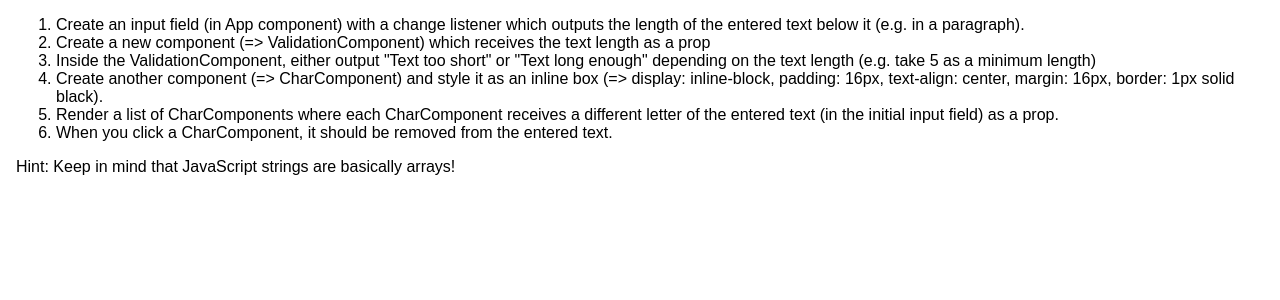
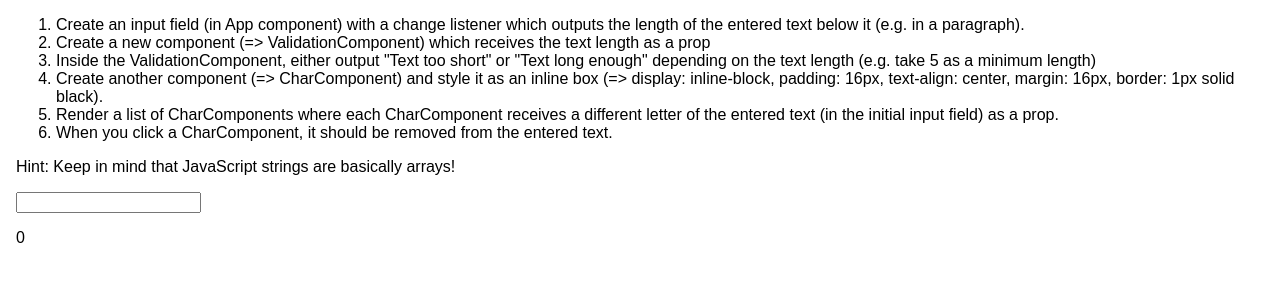
Before and after one commit to BartusZak/Lists-Assignment, a React (Create React App) app: page / in a window 1280 px wide. Shown: the top 300 px of the page. Built offline with nearby package versions, Linux system fonts and the light colour scheme.

Commit message:
Create an input and length of the entered text.
Create an input field (in App component) with a change listener which outputs the length of the entered text below it (e.g. in a paragraph).

```diff
--- a/src/App.js
+++ b/src/App.js
@@ -1,7 +1,16 @@
 import React, { Component } from 'react';
 import './App.css';
+import Componente from "./Component/Component";
 
 class App extends Component {
+  state = {
+    userInput: ''
+  }
+
+  changeInputHandler = (event) => {
+    this.setState({userInput: event.target.value});
+  }
+
   render() {
     return (
       <div className="App">
@@ -14,6 +23,9 @@ class App extends Component {
           <li>When you click a CharComponent, it should be removed from the entered text.</li>
         </ol>
         <p>Hint: Keep in mind that JavaScript strings are basically arrays!</p>
+
+      <Componente change={this.changeInputHandler} value={this.state.userInput}/>
+
       </div>
     );
   }
--- /dev/null
+++ b/src/Component/Component.js
@@ -0,0 +1,12 @@
+import React from 'react';
+
+const component = (props) => {
+    return (
+        <div>
+            <input type="text" onChange={props.change} value={props.value}/>
+            <p>{props.value.length}</p>
+        </div>
+    )
+};
+
+export default component;
```
